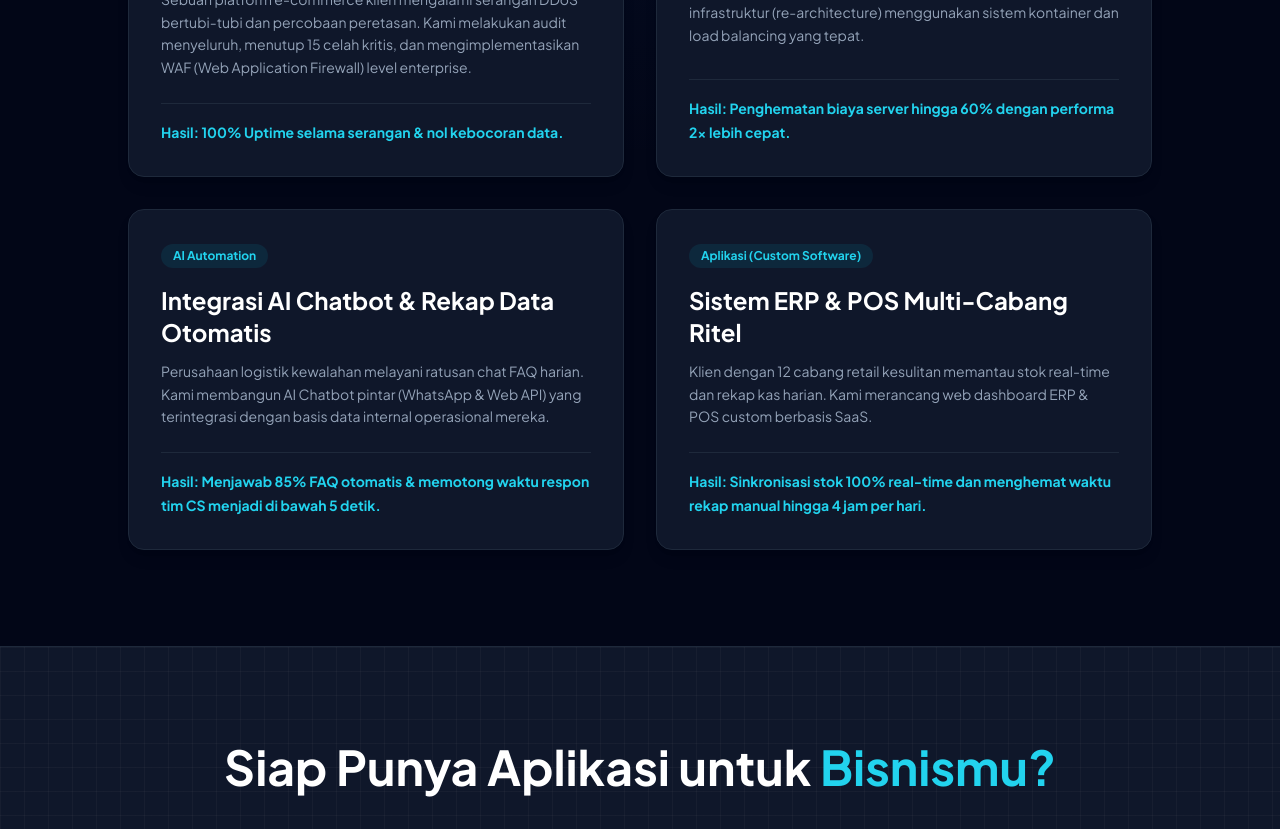
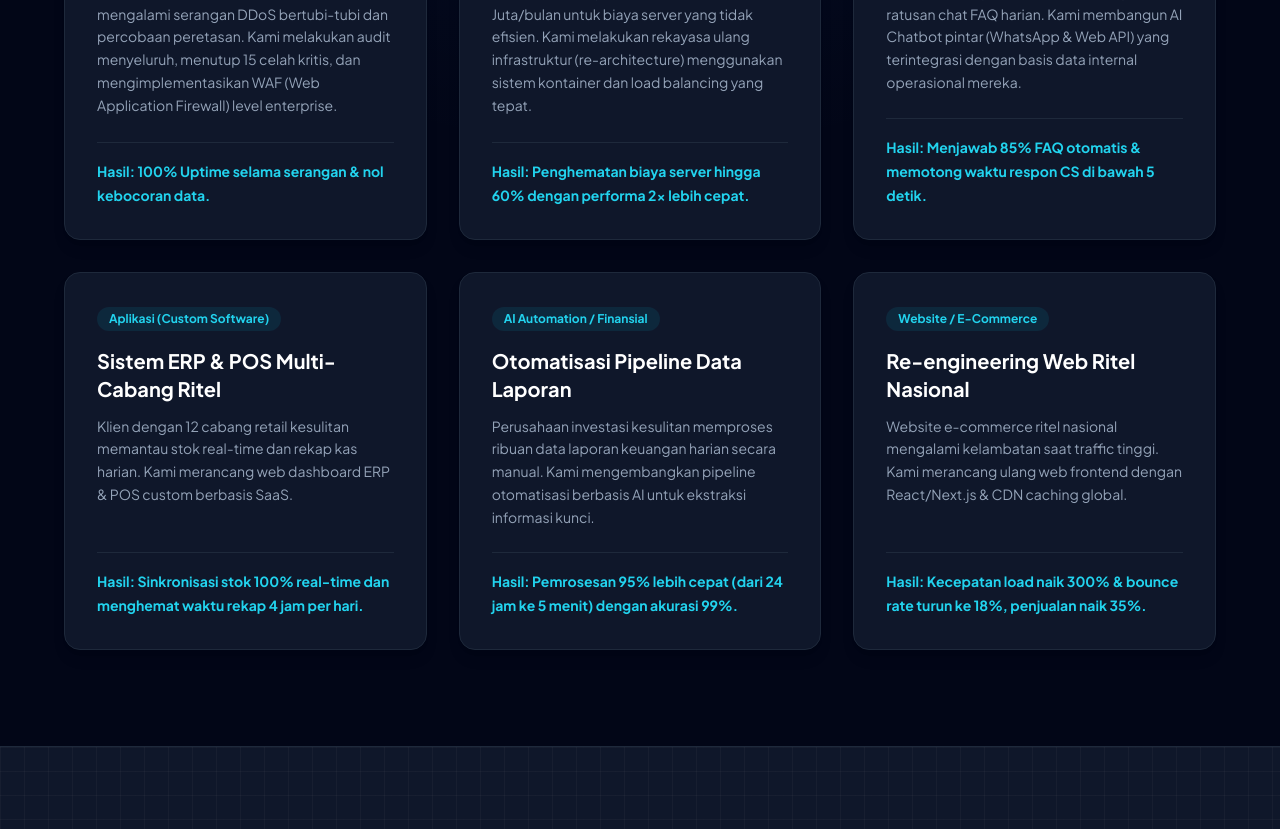
Before and after one commit to fauzanalditester-rgb/Fauzanlabz, a React (Vite) app: page / in a window 1280 px wide. Shown: the part 5940-6769 px from the top of the page. Built offline with nearby package versions, Linux system fonts and the light colour scheme.

Commit message:
feat: expand Case Studies to a balanced 3x2 grid of 6 items

```diff
--- a/src/components/HomeContent.tsx
+++ b/src/components/HomeContent.tsx
@@ -1139,11 +1139,11 @@ const HomeContent = () => {
             <h2 className="text-3xl md:text-4xl font-bold text-white mb-4">Enterprise <span className="text-cyan-400">Case Studies</span></h2>
             <p className="text-slate-400 max-w-2xl mx-auto text-lg">Bukti nyata bagaimana kami menyelesaikan masalah kompleks untuk klien korporat.</p>
           </div>
-          <div className="grid md:grid-cols-2 gap-8 max-w-5xl mx-auto">
+          <div className="grid md:grid-cols-3 gap-8 max-w-6xl mx-auto">
             <motion.div variants={fadeInUp} initial="hidden" whileInView="visible" viewport={{ once: true }} className="bg-slate-900 border border-slate-800 rounded-2xl p-8 hover:border-cyan-500/50 transition-colors shadow-lg flex flex-col justify-between">
               <div>
                 <span className="text-xs font-bold bg-cyan-500/10 text-cyan-400 px-3 py-1 rounded-full mb-4 inline-block">Cybersecurity</span>
-                <h3 className="text-2xl font-bold text-white mb-3">Mitigasi Serangan DDoS & Web Defacement</h3>
+                <h3 className="text-xl font-bold text-white mb-3">Mitigasi Serangan DDoS & Web Defacement</h3>
                 <p className="text-slate-400 text-sm mb-6 leading-relaxed">Sebuah platform e-commerce klien mengalami serangan DDoS bertubi-tubi dan percobaan peretasan. Kami melakukan audit menyeluruh, menutup 15 celah kritis, dan mengimplementasikan WAF (Web Application Firewall) level enterprise.</p>
               </div>
               <div className="border-t border-slate-800 pt-4 mt-auto">
@@ -1154,7 +1154,7 @@ const HomeContent = () => {
             <motion.div variants={fadeInUp} initial="hidden" whileInView="visible" viewport={{ once: true }} className="bg-slate-900 border border-slate-800 rounded-2xl p-8 hover:border-cyan-500/50 transition-colors shadow-lg flex flex-col justify-between">
               <div>
                 <span className="text-xs font-bold bg-cyan-500/10 text-cyan-400 px-3 py-1 rounded-full mb-4 inline-block">IT Consultancy</span>
-                <h3 className="text-2xl font-bold text-white mb-3">Optimasi Arsitektur Cloud (AWS)</h3>
+                <h3 className="text-xl font-bold text-white mb-3">Optimasi Arsitektur Cloud (AWS)</h3>
                 <p className="text-slate-400 text-sm mb-6 leading-relaxed">Klien SaaS menghabiskan lebih dari Rp 15 Juta/bulan untuk biaya server yang tidak efisien. Kami melakukan rekayasa ulang infrastruktur (re-architecture) menggunakan sistem kontainer dan load balancing yang tepat.</p>
               </div>
               <div className="border-t border-slate-800 pt-4 mt-auto">
@@ -1165,22 +1165,44 @@ const HomeContent = () => {
             <motion.div variants={fadeInUp} initial="hidden" whileInView="visible" viewport={{ once: true }} className="bg-slate-900 border border-slate-800 rounded-2xl p-8 hover:border-cyan-500/50 transition-colors shadow-lg flex flex-col justify-between">
               <div>
                 <span className="text-xs font-bold bg-cyan-500/10 text-cyan-400 px-3 py-1 rounded-full mb-4 inline-block">AI Automation</span>
-                <h3 className="text-2xl font-bold text-white mb-3">Integrasi AI Chatbot & Rekap Data Otomatis</h3>
+                <h3 className="text-xl font-bold text-white mb-3">Integrasi AI Chatbot WhatsApp FAQ</h3>
                 <p className="text-slate-400 text-sm mb-6 leading-relaxed">Perusahaan logistik kewalahan melayani ratusan chat FAQ harian. Kami membangun AI Chatbot pintar (WhatsApp & Web API) yang terintegrasi dengan basis data internal operasional mereka.</p>
               </div>
               <div className="border-t border-slate-800 pt-4 mt-auto">
-                <span className="text-cyan-400 font-bold text-sm">Hasil: Menjawab 85% FAQ otomatis & memotong waktu respon tim CS menjadi di bawah 5 detik.</span>
+                <span className="text-cyan-400 font-bold text-sm">Hasil: Menjawab 85% FAQ otomatis & memotong waktu respon CS di bawah 5 detik.</span>
               </div>
             </motion.div>
 
             <motion.div variants={fadeInUp} initial="hidden" whileInView="visible" viewport={{ once: true }} className="bg-slate-900 border border-slate-800 rounded-2xl p-8 hover:border-cyan-500/50 transition-colors shadow-lg flex flex-col justify-between">
               <div>
                 <span className="text-xs font-bold bg-cyan-500/10 text-cyan-400 px-3 py-1 rounded-full mb-4 inline-block">Aplikasi (Custom Software)</span>
-                <h3 className="text-2xl font-bold text-white mb-3">Sistem ERP & POS Multi-Cabang Ritel</h3>
+                <h3 className="text-xl font-bold text-white mb-3">Sistem ERP & POS Multi-Cabang Ritel</h3>
                 <p className="text-slate-400 text-sm mb-6 leading-relaxed">Klien dengan 12 cabang retail kesulitan memantau stok real-time dan rekap kas harian. Kami merancang web dashboard ERP & POS custom berbasis SaaS.</p>
               </div>
               <div className="border-t border-slate-800 pt-4 mt-auto">
-                <span className="text-cyan-400 font-bold text-sm">Hasil: Sinkronisasi stok 100% real-time dan menghemat waktu rekap manual hingga 4 jam per hari.</span>
+                <span className="text-cyan-400 font-bold text-sm">Hasil: Sinkronisasi stok 100% real-time dan menghemat waktu rekap 4 jam per hari.</span>
+              </div>
+            </motion.div>
+
+            <motion.div variants={fadeInUp} initial="hidden" whileInView="visible" viewport={{ once: true }} className="bg-slate-900 border border-slate-800 rounded-2xl p-8 hover:border-cyan-500/50 transition-colors shadow-lg flex flex-col justify-between">
+              <div>
+                <span className="text-xs font-bold bg-cyan-500/10 text-cyan-400 px-3 py-1 rounded-full mb-4 inline-block">AI Automation / Finansial</span>
+                <h3 className="text-xl font-bold text-white mb-3">Otomatisasi Pipeline Data Laporan</h3>
+                <p className="text-slate-400 text-sm mb-6 leading-relaxed">Perusahaan investasi kesulitan memproses ribuan data laporan keuangan harian secara manual. Kami mengembangkan pipeline otomatisasi berbasis AI untuk ekstraksi informasi kunci.</p>
+              </div>
+              <div className="border-t border-slate-800 pt-4 mt-auto">
+                <span className="text-cyan-400 font-bold text-sm">Hasil: Pemrosesan 95% lebih cepat (dari 24 jam ke 5 menit) dengan akurasi 99%.</span>
+              </div>
+            </motion.div>
+
+            <motion.div variants={fadeInUp} initial="hidden" whileInView="visible" viewport={{ once: true }} className="bg-slate-900 border border-slate-800 rounded-2xl p-8 hover:border-cyan-500/50 transition-colors shadow-lg flex flex-col justify-between">
+              <div>
+                <span className="text-xs font-bold bg-cyan-500/10 text-cyan-400 px-3 py-1 rounded-full mb-4 inline-block">Website / E-Commerce</span>
+                <h3 className="text-xl font-bold text-white mb-3">Re-engineering Web Ritel Nasional</h3>
+                <p className="text-slate-400 text-sm mb-6 leading-relaxed">Website e-commerce ritel nasional mengalami kelambatan saat traffic tinggi. Kami merancang ulang web frontend dengan React/Next.js & CDN caching global.</p>
+              </div>
+              <div className="border-t border-slate-800 pt-4 mt-auto">
+                <span className="text-cyan-400 font-bold text-sm">Hasil: Kecepatan load naik 300% & bounce rate turun ke 18%, penjualan naik 35%.</span>
               </div>
             </motion.div>
           </div>
```
